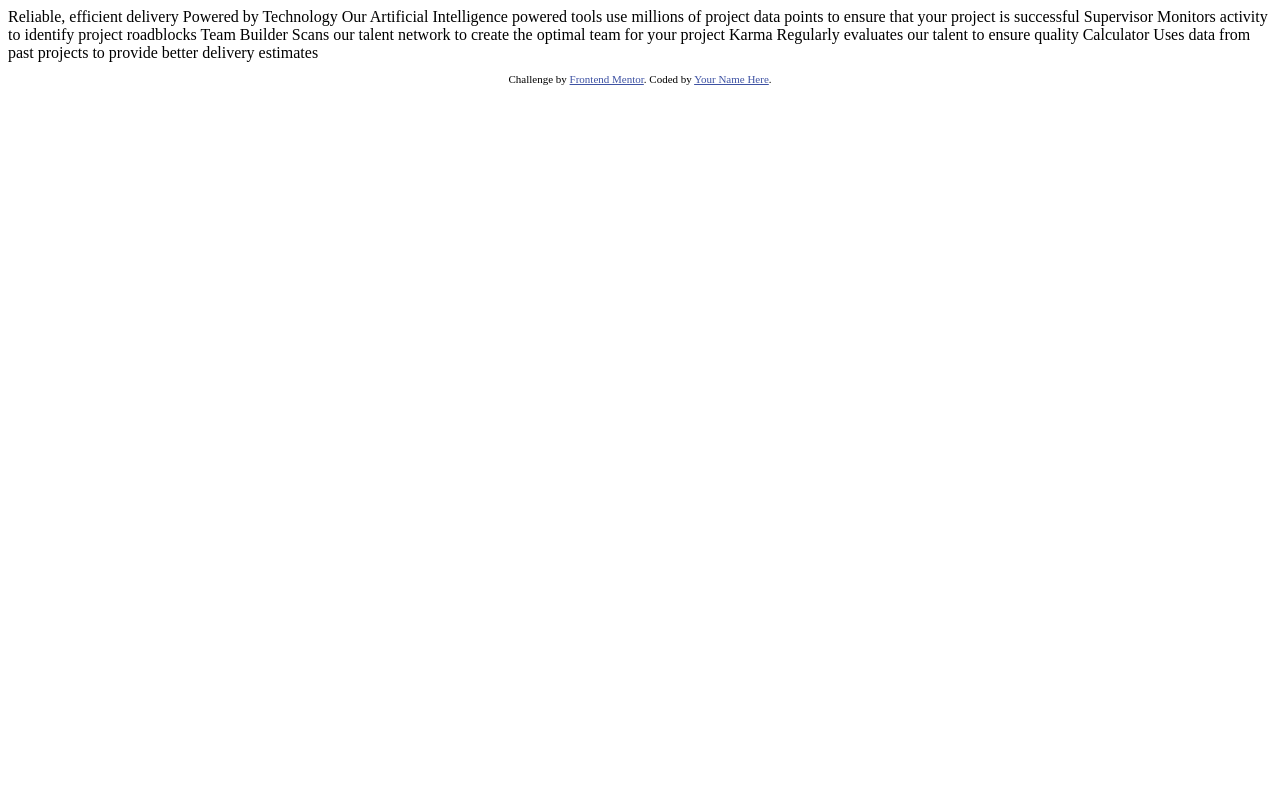
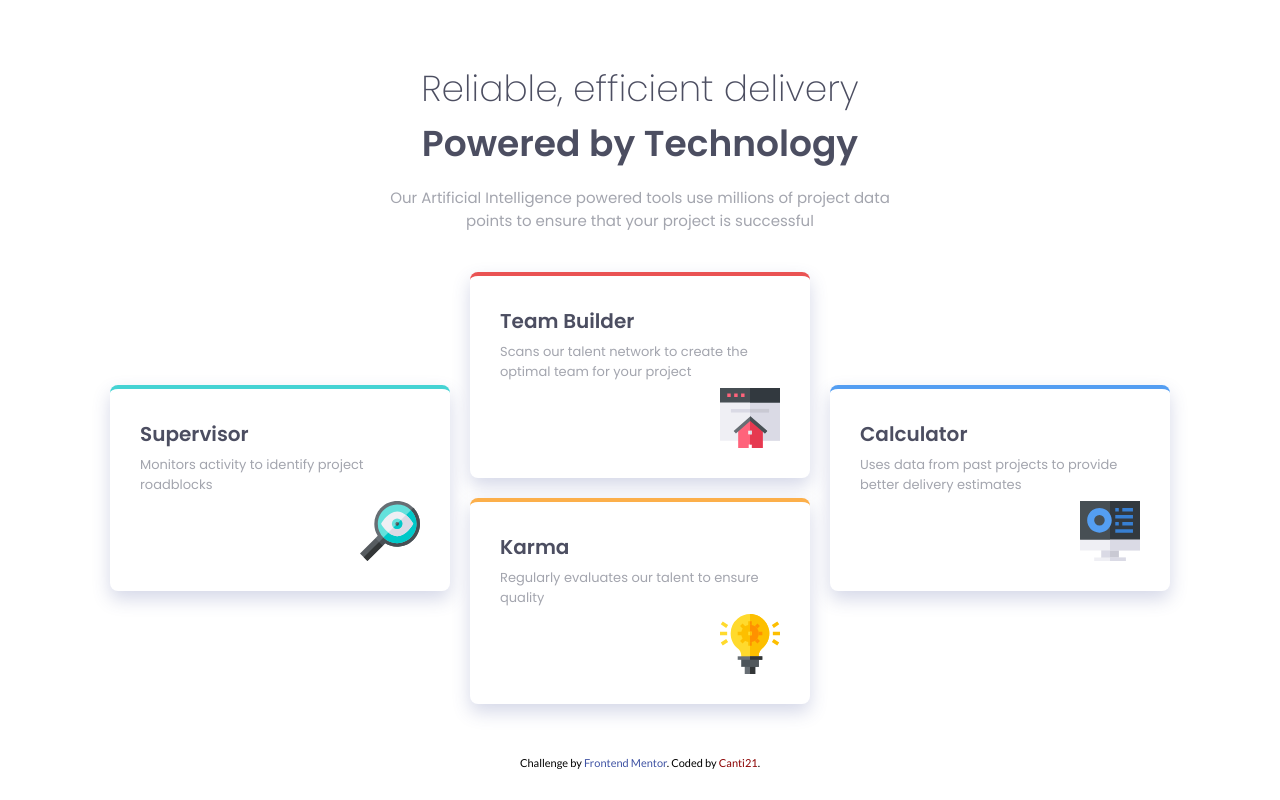
Before and after one commit to Canti21/FEM-four-card-feature-section, a plain HTML site: page index.html in a window 1280 px wide. Drawn offline with Linux system fonts and the light colour scheme.

Commit message:
Finished Project

```diff
--- /dev/null
+++ b/css/media.css
@@ -0,0 +1,57 @@
+@media (min-width: 600px)
+{
+    .main-title
+    {
+        font-size: 3.6rem;
+    }
+
+    .main-paragraph
+    {
+        width: 50rem;
+    }
+
+    .cards-container
+    {
+        grid-template-columns: repeat(2, minmax(28rem, 32rem));
+    }
+
+    .card
+    {
+        padding: 3rem;
+    }
+
+    .card:hover
+    {
+        transition: 200ms ease-in-out;
+        transform: scale(1.01);
+    }
+}
+
+@media (min-width: 900px)
+{
+    .cards-container
+    {
+        grid-template-columns: repeat(3, 1fr);
+        grid-template-rows: repeat(4, 1fr);
+    }
+
+    .supervisor
+    {
+        grid-area: 2 / 1 / 4 / 2;
+    }
+
+    .team-builder
+    {
+        grid-area: 1 / 2 / 3 / 3;
+    }
+
+    .karma
+    {
+        grid-area: 3 / 2 / 5 / 3;
+    }
+
+    .calculator
+    {
+        grid-area: 2 / 3 / 4 / 4;
+    }
+}
--- /dev/null
+++ b/css/styles.css
@@ -0,0 +1,186 @@
+:root
+{
+    --red: hsl(0, 78%, 62%);
+    --cyan: hsl(180, 62%, 55%);
+    --orange: hsl(34, 97%, 64%);
+    --blue: hsl(212, 86%, 64%);
+    --very-dark-blue: hsl(234, 12%, 34%);
+    --grayish-blue: hsl(229, 6%, 66%);
+    --very-light-gray: hsl(0, 0%, 98%);
+}
+
+html
+{
+    font-size: 62.5%;
+    font-family: 'Poppins', sans-serif;
+    position: relative;
+}
+
+body
+{
+    display: grid;
+    justify-content: center;
+    grid-template-rows: 1fr auto;
+    align-items: center;
+    margin: 0;
+    padding: 2rem;
+    min-height: calc(100vh - 4rem);
+    text-align: center;
+}
+
+main
+{
+    display: grid;
+    justify-content: center;
+    align-items: center;
+}
+
+.main-title
+{
+    font-size: 2.4rem;
+    font-weight: 300;
+    color: var(--very-dark-blue);
+    margin: 0;
+}
+
+.main-title span
+{
+    font-weight: 600;
+}
+
+.main-paragraph
+{
+    font-size: 1.5rem;
+    font-weight: 400;
+    color: var(--grayish-blue);
+    margin: 1.5rem auto 4rem;
+}
+
+.cards-container
+{
+    display: grid;
+    gap: 2rem;
+    justify-content: center;
+}
+
+.card
+{
+    display: grid;
+    grid-template-rows: auto auto 1fr;
+    position: relative;
+    width: calc(100% - 4.8rem);
+    max-width: 28rem;
+    text-align: left;
+    padding: 2.4rem;
+    border-radius: 0.8rem;
+    box-shadow: 0px 8px 18px 0px hsla(229, 41%, 42%, 0.219);
+}
+
+.card h2
+{
+    font-size: 2rem;
+    font-weight: 600;
+    color: var(--very-dark-blue);
+    margin: 0;
+}
+
+.card p
+{
+    font-size: 1.3rem;
+    color: var(--grayish-blue);
+    margin: 0.6rem 0;
+}
+
+.icon-container
+{
+    height: 6rem;
+    margin-top: auto;
+    position: relative;
+    bottom: 0;
+}
+
+.card .icon
+{
+    margin: 0;
+    width: 6rem;
+    height: 6rem;
+    background-position: center;
+    background-repeat: no-repeat;
+    background-size: cover;
+    position: relative;
+    float: right;
+    justify-self: end;
+    align-self: flex-end;
+}
+
+.supervisor
+{
+    border-top: 0.45rem solid var(--cyan);
+}
+
+.supervisor .icon
+{
+    background-image: url(../images/icon-supervisor.svg);
+}
+
+.team-builder
+{
+    border-top: 0.45rem solid var(--red);
+}
+
+.team-builder .icon
+{
+    background-image: url(../images/icon-team-builder.svg);
+}
+
+.karma
+{
+    border-top: 0.45rem solid var(--orange);
+}
+
+.karma .icon
+{
+    background-image: url(../images/icon-karma.svg);
+}
+
+.calculator
+{
+    border-top: 0.45rem solid var(--blue);
+}
+
+.calculator .icon
+{
+    background-image: url(../images/icon-calculator.svg);
+}
+
+footer
+{
+    width: 100%;
+    font-family: 'Lato', sans-serif;
+    text-align: center;
+    left: 0;
+    bottom: 0;
+}
+
+.attribution
+{
+    font-size: 11px;
+    text-align: center;
+}
+
+.attribution a
+{
+    color: hsl(228, 45%, 44%);
+    text-decoration: none;
+}
+
+.attribution a:hover,
+.attribution a:focus-visible
+{
+    font-weight: bold;
+}
+
+#canti
+{
+    color: darkred;
+}
--- a/index.html
+++ b/index.html
@@ -4,41 +4,60 @@
   <meta charset="UTF-8">
   <meta name="viewport" content="width=device-width, initial-scale=1.0"> <!-- displays site properly based on user's device -->
 
+  <link rel="preconnect" href="https://fonts.googleapis.com">
+  <link rel="preconnect" href="https://fonts.gstatic.com" crossorigin>
+  <link href="https://fonts.googleapis.com/css2?family=Lato&family=Poppins:wght@200;400;500;600;700&display=swap" rel="stylesheet">
+
   <link rel="icon" type="image/png" sizes="32x32" href="./images/favicon-32x32.png">
-
+  <link rel="stylesheet" href="./css/styles.css">
+  <link rel="stylesheet" href="./css/media.css">
   <title>Frontend Mentor | Four card feature section</title>
-
-  <!-- Feel free to remove these styles or customise in your own stylesheet 👍 -->
-  <style>
-    .attribution { font-size: 11px; text-align: center; }
-    .attribution a { color: hsl(228, 45%, 44%); }
-  </style>
 </head>
 <body>
-
-  Reliable, efficient delivery
-  Powered by Technology
-
-  Our Artificial Intelligence powered tools use millions of project data points
-  to ensure that your project is successful
-
-  Supervisor
-  Monitors activity to identify project roadblocks
-
-  Team Builder
-  Scans our talent network to create the optimal team for your project
-
-  Karma
-  Regularly evaluates our talent to ensure quality
-
-  Calculator
-  Uses data from past projects to provide better delivery estimates
-
-
+  <main>
+    <h1 class="main-title">
+      Reliable, efficient delivery <br>
+      <span>Powered by Technology</span>
+    </h1>
+    <p class="main-paragraph">
+      Our Artificial Intelligence powered tools use millions of project data points to ensure that your project is successful
+    </p>
+    <section class="cards-container">
+      <div class="card supervisor">
+        <h2>Supervisor</h2>
+        <p>
+          Monitors activity to identify project roadblocks
+        </p>
+        <span class="icon"></span>
+      </div>
+      <div class="card team-builder">
+        <h2>Team Builder</h2>
+        <p>
+          Scans our talent network to create the optimal team for your project
+        </p>
+        <span class="icon"></span>
+      </div>
+      <div class="card karma">
+        <h2>Karma</h2>
+        <p>
+          Regularly evaluates our talent to ensure quality
+        </p>
+        <span class="icon"></span>
+      </div>
+      <div class="card calculator">
+        <h2>Calculator</h2>
+        <p>
+          Uses data from past projects to provide better delivery estimates
+        </p>
+        <span class="icon"></span>
+      </div>
+    </section>
+  </main>
   <footer>
     <p class="attribution">
-      Challenge by <a href="https://www.frontendmentor.io?ref=challenge" target="_blank">Frontend Mentor</a>.
-      Coded by <a href="#">Your Name Here</a>.
+      Challenge by <a href="https://www.frontendmentor.io?ref=challenge" target="_blank" rel="noopener">Frontend Mentor</a>.
+      Coded by <a href="https://github.com/Canti21"
+      target="_blank" rel="noopener" id="canti">Canti21</a>.
     </p>
   </footer>
 </body>
```
